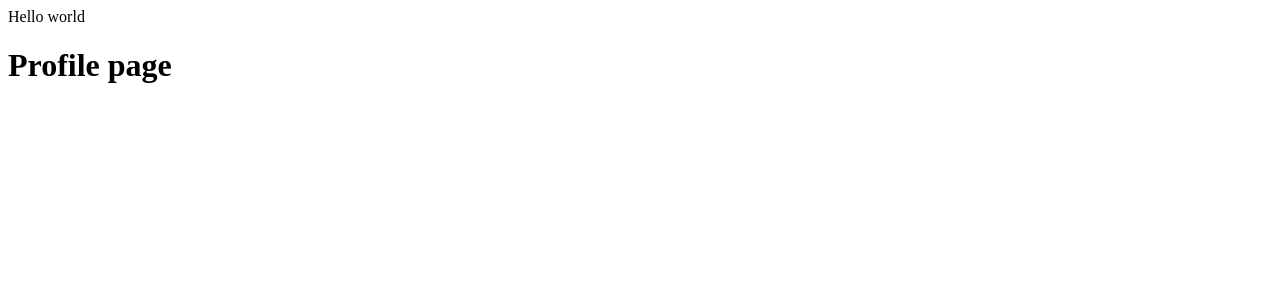
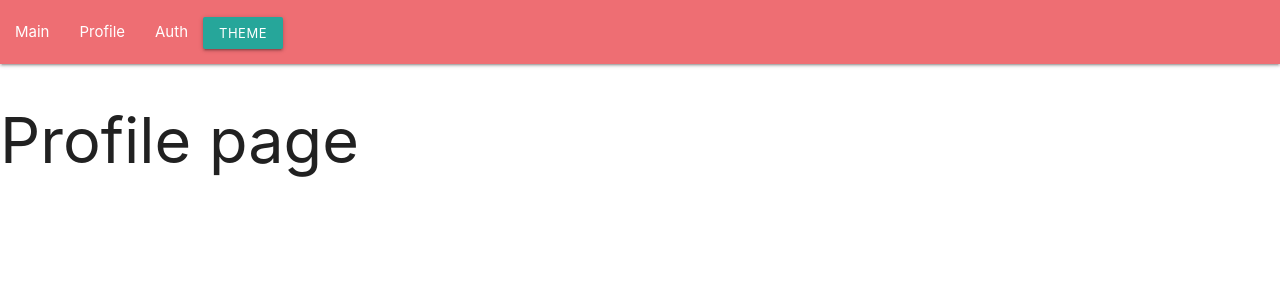
Before and after one commit to TVBlackman1/mern-blog, a React (Create React App) app in the folder client/: page /profile in a window 1280 px wide. Shown: the top 300 px of the page. Built offline with nearby package versions, Linux system fonts and the light colour scheme.

Commit message:
added nav bar and dark theme

```diff
--- a/client/package.json
+++ b/client/package.json
@@ -6,6 +6,7 @@
     "@testing-library/jest-dom": "^5.11.6",
     "@testing-library/react": "^11.2.2",
     "@testing-library/user-event": "^12.5.0",
+    "classnames": "^2.2.6",
     "materialize-css": "^1.0.0",
     "react": "^17.0.1",
     "react-dom": "^17.0.1",
--- a/client/src/App.js
+++ b/client/src/App.js
@@ -1,17 +1,21 @@
-import React from 'react'
+import React, { useContext, useState } from 'react'
 import { BrowserRouter } from 'react-router-dom'
 import { Routers } from "./routers"
-import 'materialize-css'
+import {NavBar} from "./component/NavBar";
+import {ThemeProvider} from "./context/ThemeContext";
+import "./styles/app.css"
 
-function App() {
+
+export default function App() {
+
     return (
+        <ThemeProvider>
             <div className="App">
-      Hello world
                 <BrowserRouter>
+                    <NavBar />
                     <Routers />
                 </BrowserRouter>
             </div>
+        </ThemeProvider>
   );
 }
-
-export default App;
--- /dev/null
+++ b/client/src/component/NavBar.js
@@ -0,0 +1,29 @@
+import React from 'react'
+import { NavLink } from 'react-router-dom'
+import classNames from 'classnames'
+import {useTheme} from '../context/ThemeContext'
+
+
+export const NavBar = () => {
+    const theme = useTheme()
+
+    const styleNav = classNames({
+        "grey darken-2" : theme.darkMode
+    })
+
+    return (
+        <nav className={styleNav}>
+            <div className="nav-wrapper">
+                <ul id="nav-mobile" className="left hide-on-med-and-down">
+                    <li><NavLink to={"/main"}>Main</NavLink></li>
+                    <li><NavLink to={"/profile"}>Profile</NavLink></li>
+                    <li><NavLink to={"/auth"}>Auth</NavLink></li>
+                    <li><button className="waves-effect waves-light btn-small" onClick={useTheme().toggleTheme}>Theme</button></li>
+                </ul>
+            </div>
+        </nav>
+    )
+}
+
+// export default ProfilePage
+// module.exports = ProfilePage
--- /dev/null
+++ b/client/src/context/ThemeContext.js
@@ -0,0 +1,27 @@
+import React, { useContext, useState } from "react";
+
+const ThemeContext = React.createContext( {
+        darkMode: false,
+        toggleTheme: () => {}
+})
+
+function useTheme() {
+    return useContext(ThemeContext)
+}
+
+function ThemeProvider({ children }) {
+    const [darkTheme, setDarkTheme] = useState(false)
+
+    function toggleTheme() {
+        setDarkTheme(prevTheme => !prevTheme)
+        console.log(`Toggled theme: ${darkTheme}`)
+    }
+
+    return (
+        <ThemeContext.Provider value={{ darkMode: darkTheme, toggleTheme: toggleTheme }}>
+            { children }
+        </ThemeContext.Provider>
+    )
+}
+
+export {ThemeProvider, useTheme}
--- /dev/null
+++ b/client/src/index.css
@@ -0,0 +1 @@
+@import "~materialize-css/dist/css/materialize.min.css";
--- a/client/src/index.js
+++ b/client/src/index.js
@@ -2,6 +2,7 @@ import React from 'react';
 import ReactDOM from 'react-dom';
 import App from './App';
 import reportWebVitals from './reportWebVitals';
+import './index.css'
 
 ReactDOM.render(
   <React.StrictMode>
--- a/client/src/pages/MainPage.js
+++ b/client/src/pages/MainPage.js
@@ -1,8 +1,20 @@
 import React from 'react'
+import "../styles/app.css"
+import classNames from "classnames";
+import {useTheme} from "../context/ThemeContext";
+
 
 export const MainPage = () => {
+    const theme = useTheme()
+
+    const styleBackground = classNames({
+        "dark" : theme.darkMode
+    })
+
     return (
-        <h1>Main page</h1>
+        <div className={styleBackground}>
+            <h1>Main page</h1>
+        </div>
     )
 }
 
--- a/client/src/routers.js
+++ b/client/src/routers.js
@@ -6,6 +6,8 @@ import { ProfilePage } from "./pages/ProfilePage"
 import {
     Switch,
     Route,
+    Redirect
+
 } from "react-router-dom";
 
 
@@ -22,6 +24,7 @@ export const Routers = () => {
                 <Route path={"/profile"}>
                     <ProfilePage />
                 </Route>
+                <Redirect to={"/main"} />
             </Switch>
         </React.Fragment>
     )
--- /dev/null
+++ b/client/src/styles/app.css
@@ -0,0 +1,3 @@
+.dark {
+    background: #a0a0a0;
+}
```
Also changed, not shown: 2 other files (tests, documents, lock files or other folders). Lines whose indentation alone changed are shown as unchanged.
